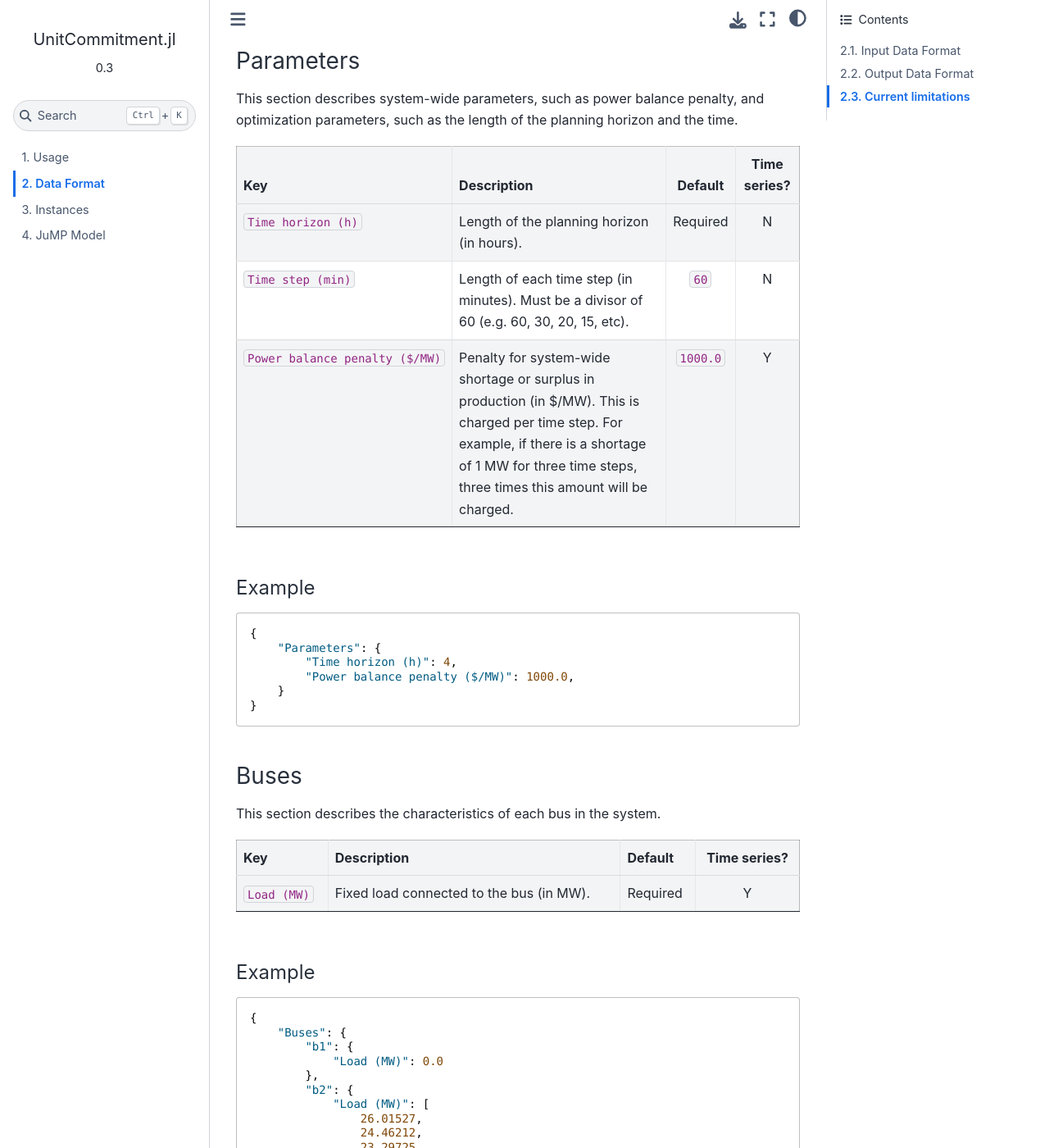
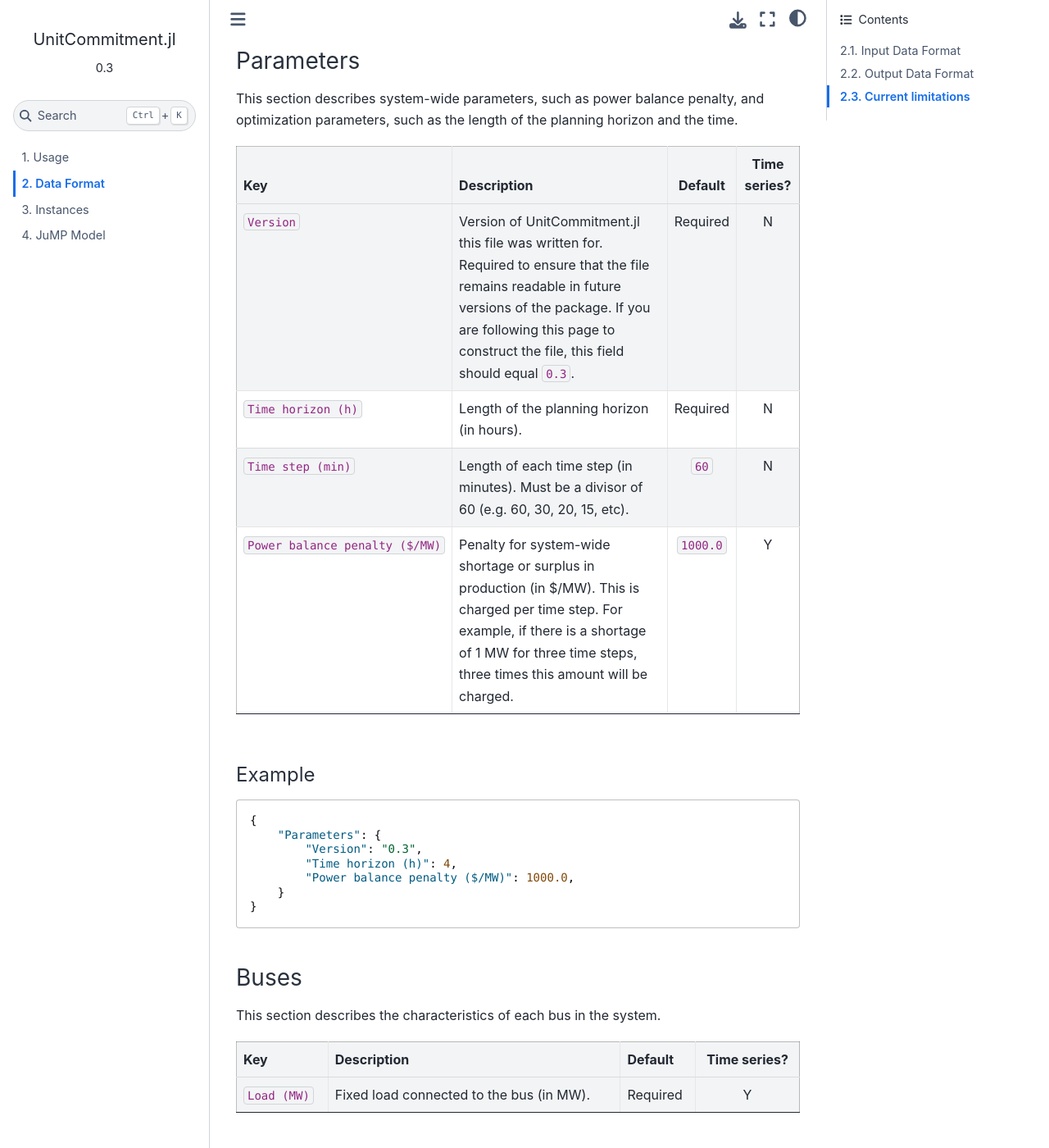
Before and after one commit to ANL-CEEESA/UnitCommitment.jl, a Sphinx documentation site: the page built from docs/format.md, in a window 1280 px wide and 1400 px high, scrolled down 524 px. Shown: the whole window at 82% size. Built offline with Sphinx 7.4.7 and the Sphinx Book theme 1.1.4, drawn with Linux system fonts in a browser that asks for light colours.

````diff
--- a/docs/format.md
+++ b/docs/format.md
@@ -34,6 +34,7 @@ This section describes system-wide parameters, such as power balance penalty, an
 
 | Key                            | Description                                       | Default  | Time series?
 | :----------------------------- | :------------------------------------------------ | :------: | :------------:
+| `Version` | Version of UnitCommitment.jl this file was written for. Required to ensure that the file remains readable in future versions of the package. If you are following this page to construct the file, this field should equal `0.3`. | Required | N
 | `Time horizon (h)` | Length of the planning horizon (in hours). | Required | N
 | `Time step (min)` | Length of each time step (in minutes). Must be a divisor of 60 (e.g. 60, 30, 20, 15, etc). | `60` | N
 | `Power balance penalty ($/MW)` | Penalty for system-wide shortage or surplus in production (in $/MW). This is charged per time step. For example, if there is a shortage of 1 MW for three time steps, three times this amount will be charged. | `1000.0` | Y
@@ -43,6 +44,7 @@ This section describes system-wide parameters, such as power balance penalty, an
 ```json
 {
     "Parameters": {
+        "Version": "0.3",
         "Time horizon (h)": 4,
         "Power balance penalty ($/MW)": 1000.0,
     }
````
Also changed, not shown: CHANGELOG.md (+7 -3 lines).
